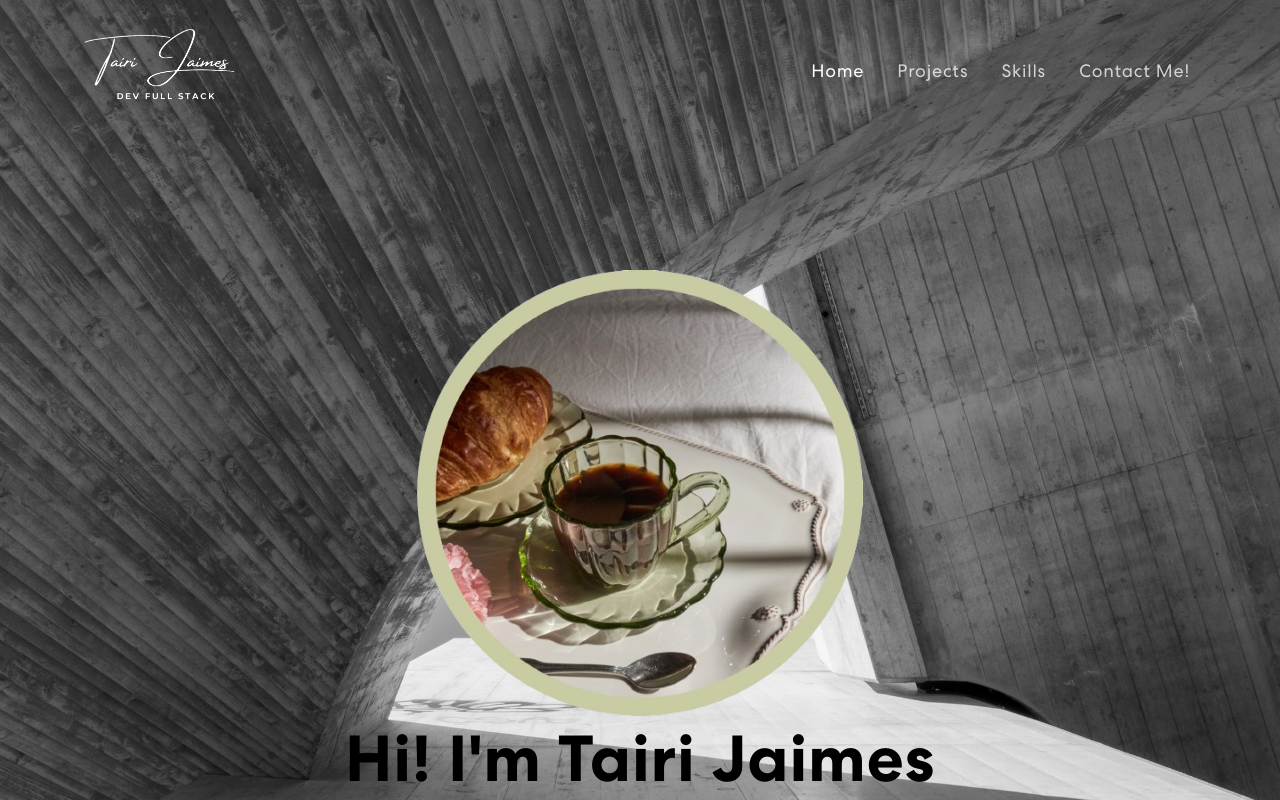
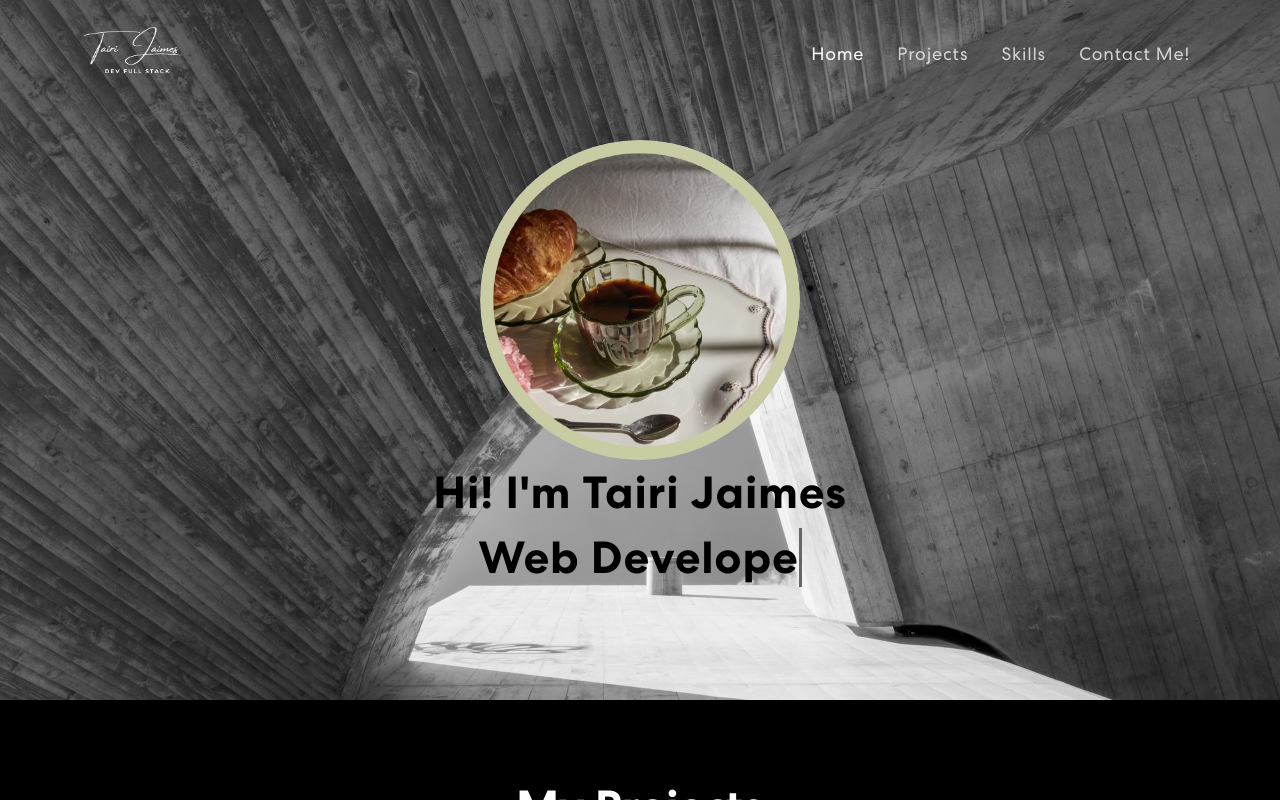
Before and after one commit to TJaimes/professional-portfolio, a React (Create React App) app: page / in a window 1280 px wide. Shown: the top 800 px of the page. Built offline with nearby package versions, Linux system fonts and the light colour scheme.

Commit message:
Nuevo Ãicono

```diff
--- a/src/App.css
+++ b/src/App.css
@@ -95,7 +95,7 @@ nav.navbar.scrolled {
   background-color: #121212;
 }
 nav.navbar a.navbar-brand {
-    width: 15%;
+    width: 110px;
     filter: invert(100%);
 }
 nav.navbar .navbar-nav .nav-link.navbar-link {
@@ -158,11 +158,15 @@ nav.navbar .navbar-nav a.nav-link.navbar-link.active {
 /************ Banner Css ************/
 .banner {
   margin-top: 0;
-  padding: 260px 0 100px 0;
+  padding: 130px 0 100px 0;
   background-image: url('./assets/img/bnw-banner.jpg');
   background-position: top center;
   background-size: cover;
   background-repeat: no-repeat;
+}
+.banner img{
+  width: 320px;
+  border-radius: 600px;
 }
 .banner .tagline {
   font-weight: 700;
@@ -176,7 +180,7 @@ nav.navbar .navbar-nav a.nav-link.navbar-link.active {
   display: inline-block;
 }
 .banner h1 {
-  font-size: 65px;
+  font-size: 45px;
   font-weight: 700;
   letter-spacing: 0.8px;
   line-height: 1;
@@ -462,7 +466,7 @@ nav.navbar .navbar-nav a.nav-link.navbar-link.active {
 
 /************ Footer Css ************/
 .footer {
-  padding: 50px 150px 50px 130px;
+  padding-top: 30px;
   background-position: center center;
   background-size: cover;
   background-repeat: no-repeat;
@@ -470,7 +474,7 @@ nav.navbar .navbar-nav a.nav-link.navbar-link.active {
 
 .footer p{
   color: #B8B8B8;
-  width: 90%;
+  width: 92%;
   text-align: right;
   font-style: italic;
 }
```
